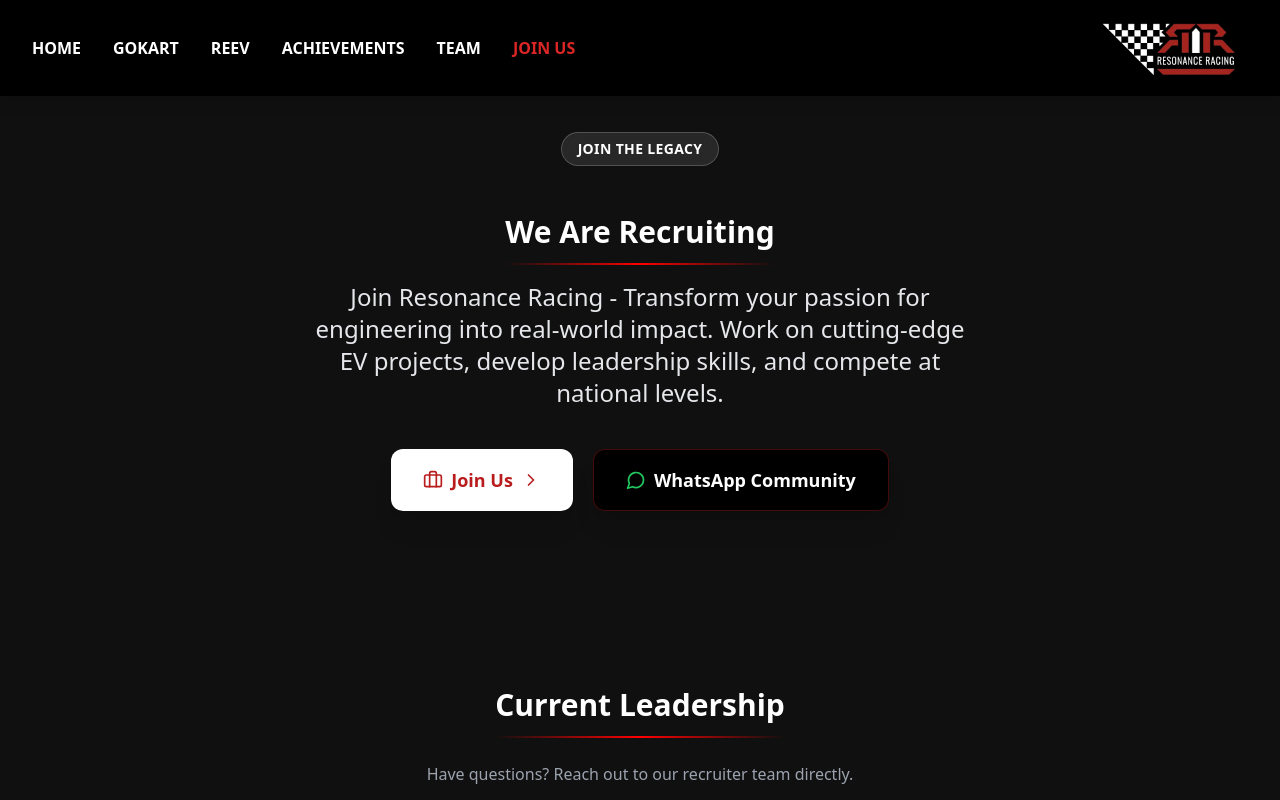
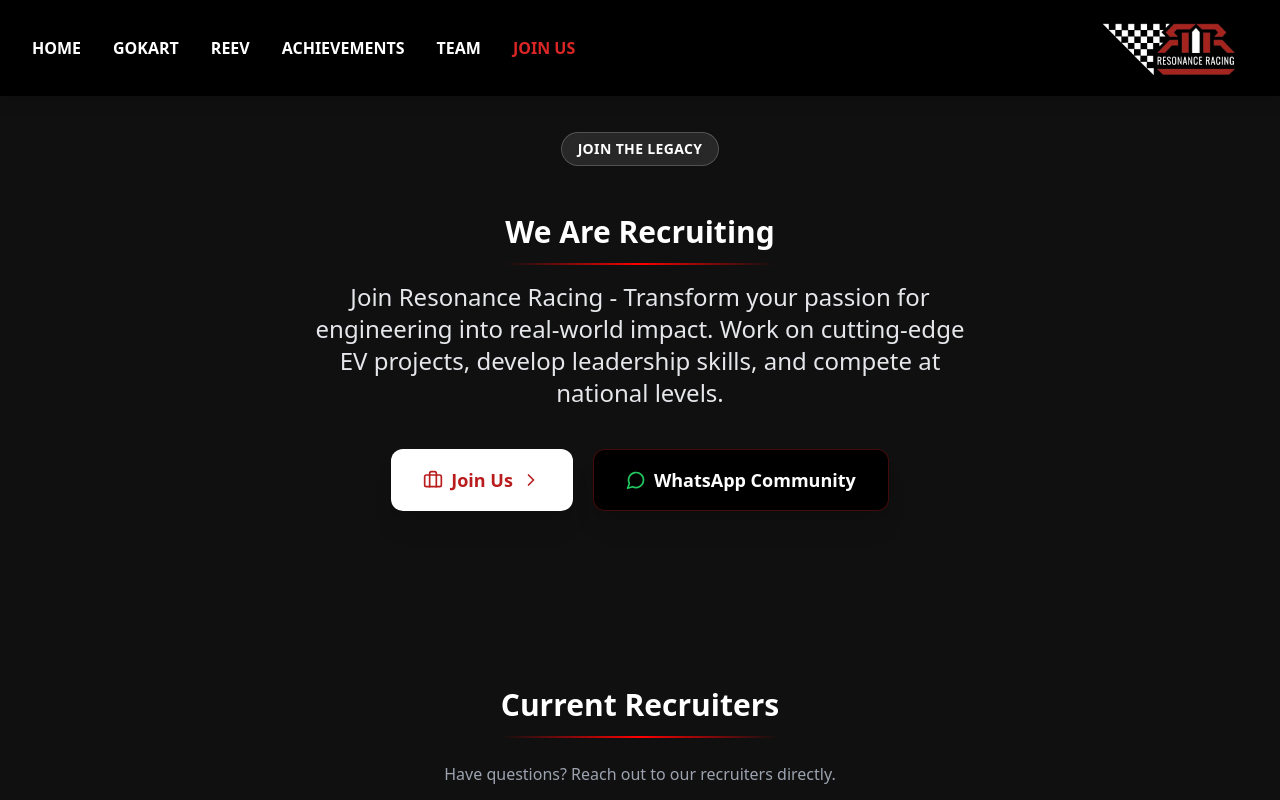
Before and after one commit to resonanceracing19/Reev_Gokart26, a React (Vite) app: page /joinus in a window 1280 px wide. Shown: the top 800 px of the page. Built offline with nearby package versions, Linux system fonts and the light colour scheme.

Commit message:
Update Stairs.jsx

```diff
--- a/src/Components/St/Stairs.jsx
+++ b/src/Components/St/Stairs.jsx
@@ -160,14 +160,14 @@ const Stairs = () => {
 
           <h2 className={`learn-mo-line ${leadershipInView ? "active" : ""}`}>
             <span className="font-bold text-xl sm:text-2xl md:text-3xl block text-white">
-              Current Leadership
+              Current Recruiters
             </span>
           </h2>
 
           <div className="" />
 
           <p className="mt-6 text-gray-400 max-w-lg mx-auto">
-            Have questions? Reach out to our recruiter team directly.
+            Have questions? Reach out to our recruiters directly.
           </p>
 
         </div>
```
